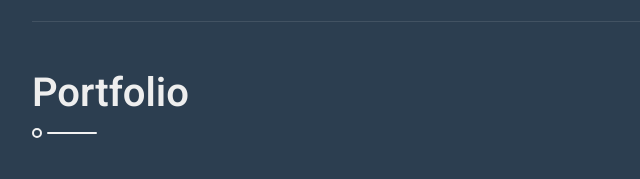
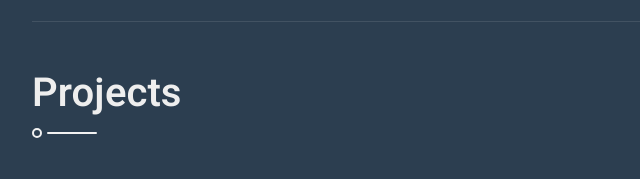
Before and after one commit to TopSpeed1017/TopSpeed1017.github.io, a plain HTML site: page index.html in a window 1280 px wide. Shown: the part 3086-3265 px from the top of the page, 438-1078 px from the left. Drawn offline with nearby package versions, Linux system fonts and the light colour scheme.

Commit message:
change section name

```diff
--- a/index.html
+++ b/index.html
@@ -315,7 +315,7 @@
 
                     <!-- Portfolio Start -->
                     <section class="py-5 border-bottom wow fadeInUp" data-wow-delay="0.1s">
-                        <h1 class="title pb-3 mb-5">Portfolio</h1>
+                        <h1 class="title pb-3 mb-5">Projects</h1>
                         <div class="row">
                             <div class="col-12">
                                 <div class="row">
```
